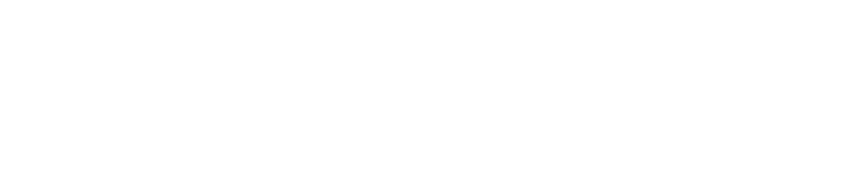
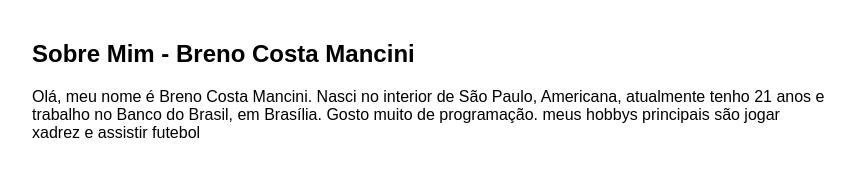
Before and after one commit to brenomanc/brenomanc.github.io, a plain HTML site: page brenomancini.html in a window 1280 px wide. Shown: the whole page, without its empty margins (208-1063 px from the left). Drawn offline with Linux system fonts and the light colour scheme.

Commit message:
atualizando

```diff
--- a/brenomancini.html
+++ b/brenomancini.html
@@ -0,0 +1,17 @@
+<!DOCTYPE html>
+<html lang="en">
+<head>
+    <meta charset="UTF-8">
+    <meta name="viewport" content="width=device-width, initial-scale=1.0">
+    <title>Sobre Mim - Breno</title>
+    <link rel="stylesheet" href="styles.css">
+</head>
+<body>
+    <div class="container">
+        <h2>Sobre Mim - Breno Costa Mancini</h2>
+        <p>Olá, meu nome é Breno Costa Mancini.
+        Nasci no interior de São Paulo, Americana, atualmente tenho 21 anos e trabalho no Banco do Brasil, em Brasília. Gosto muito de programação.
+    meus hobbys principais são jogar xadrez e assistir futebol </p>
+    </div>
+</body>
+</html>
```
Also changed, not shown: index.html (+2 -1 lines), contato.html (added).
